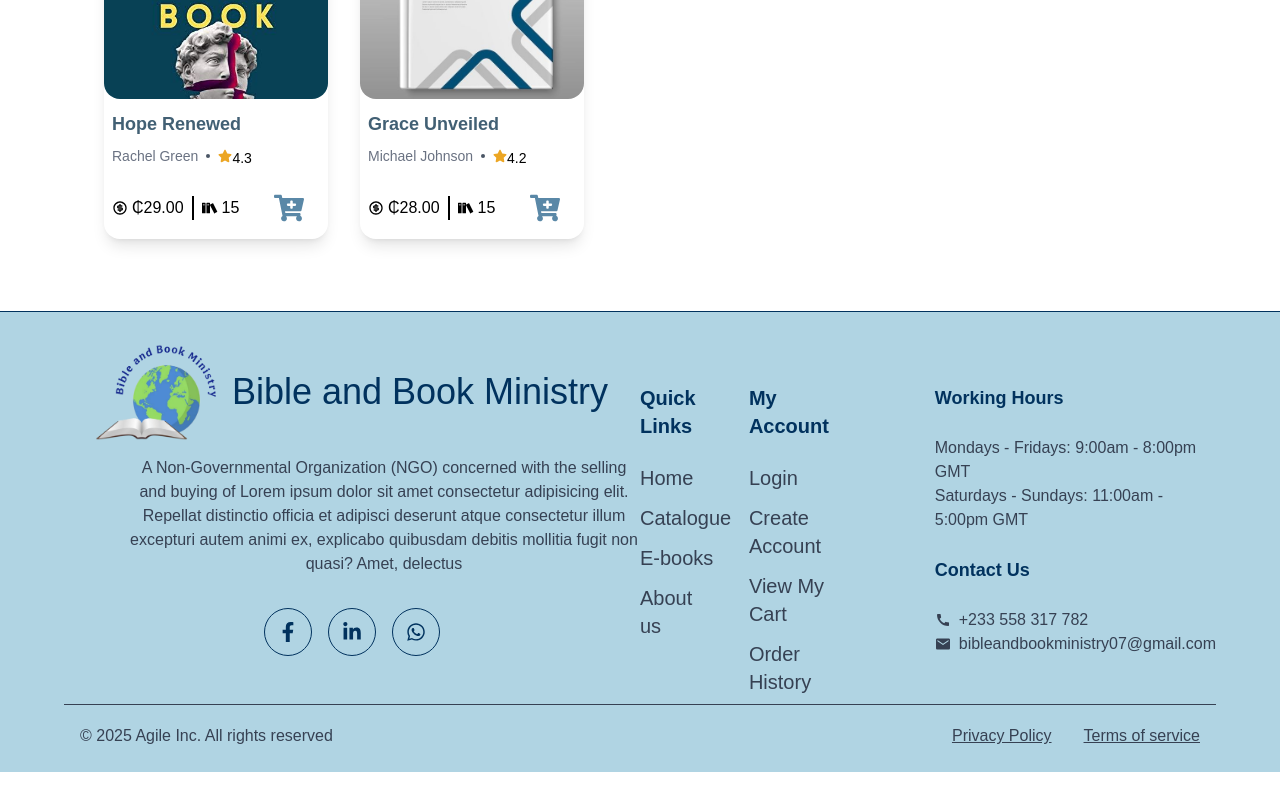
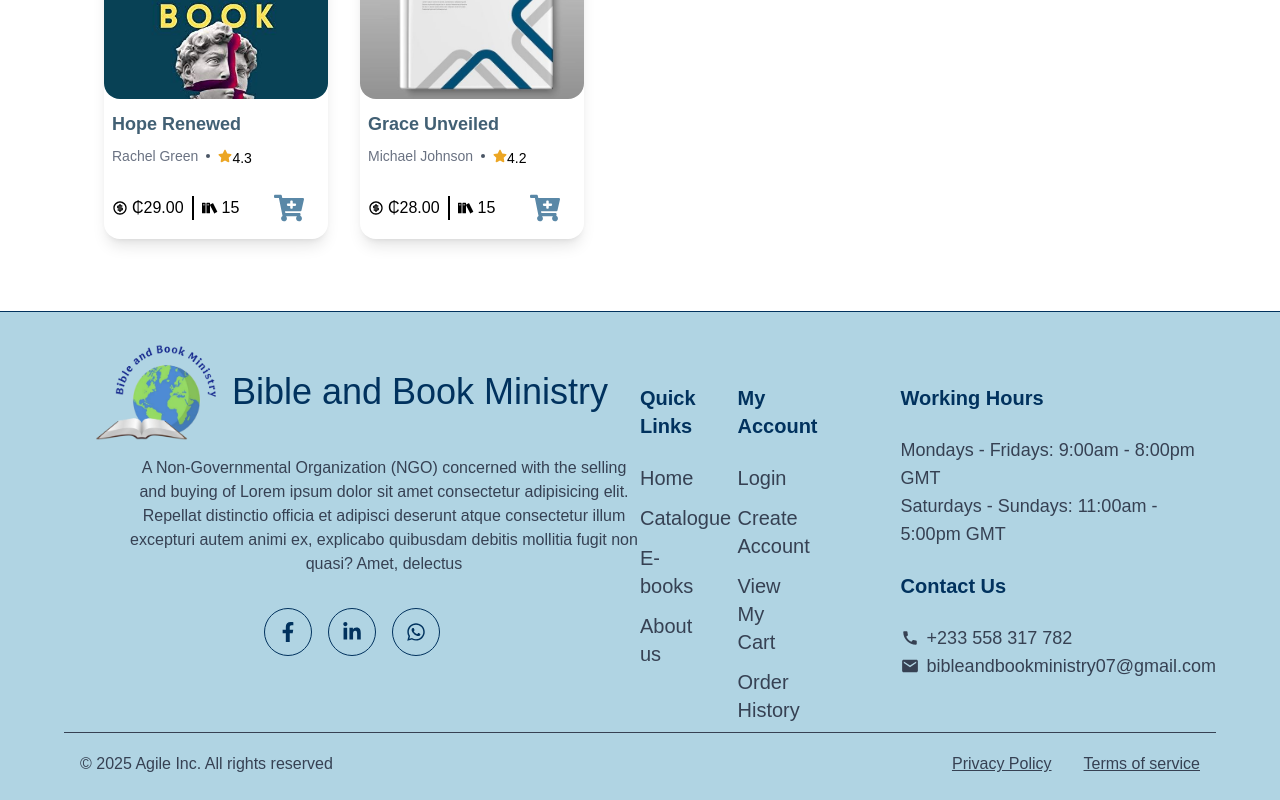
Before and after one commit to AgileMinds48/bible_bookministry-frontend, a Next.js app: page / in a window 1280 px wide. Shown: the part 2363-3163 px from the top of the page. Before the commit the page ends 3135 px from the top, so only its background shows below. Built offline with nearby package versions, Linux system fonts and the light colour scheme; a web font is replaced by a local one.

Commit message:
footer size

```diff
--- a/components/Footer.tsx
+++ b/components/Footer.tsx
@@ -62,15 +62,15 @@ const Footer = () => {
             </div>
         </div>
         <div className='lg:pt-10'>
-          <h4 className='text-lg font-semibold mb-6 text-[#01325E]'>Working Hours</h4>
-          <div className='text-gray-700'>
+          <h4 className='text-xl font-semibold mb-6 text-[#01325E]'>Working Hours</h4>
+          <div className='text-gray-700 text-lg'>
           <p>Mondays - Fridays: 9:00am - 8:00pm GMT</p>
             <p>Saturdays - Sundays: 11:00am - 5:00pm GMT</p>
           </div>
-          <h4 className='text-lg font-semibold mb-6 mt-6 text-[#01325E]'>Contact Us</h4>
-          <div className='text-gray-700'>
+          <h4 className='text-xl font-semibold mb-6 mt-6 text-[#01325E]'>Contact Us</h4>
+          <div className='text-gray-700 text-lg'>
             <p className='flex items-center gap-2'><MdCall /> +233 558 317 782</p>
-            <p className='flex items-center gap-2'><IoMdMail /> bibleandbookministry07@gmail.com</p>
+            <p className='flex items-center gap-2 hover:underline'><IoMdMail /> bibleandbookministry07@gmail.com</p>
           </div>
           </div>
           </div>
```
